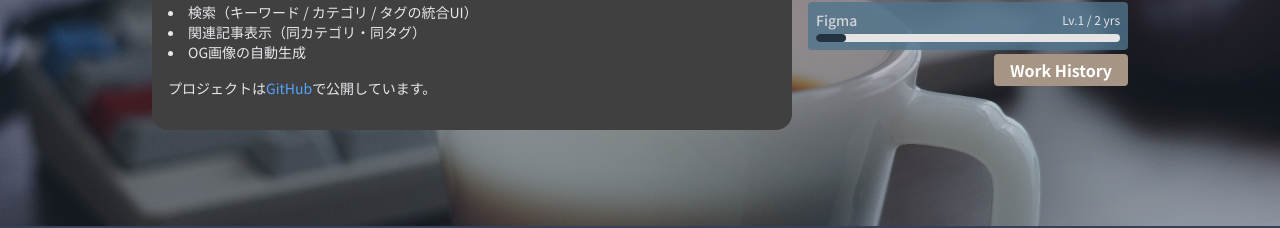
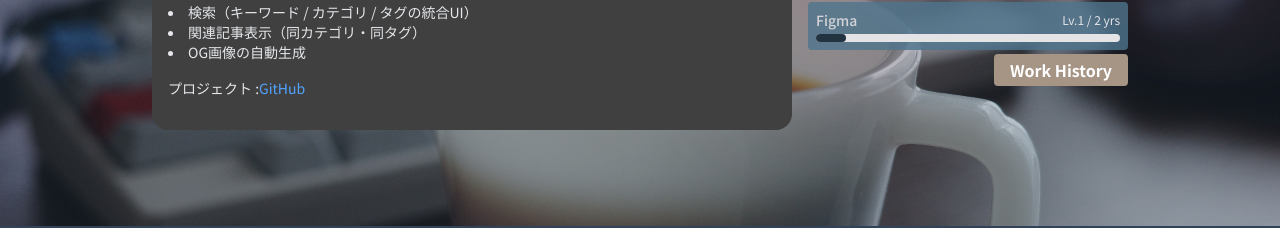
Before and after one commit to yukikim/my_test_blog, a Next.js app: page /profile in a window 1280 px wide. Shown: the part 1994-2222 px from the top of the page. Built offline with nearby package versions, Linux system fonts and the light colour scheme; a web font is replaced by a local one.

Commit message:
profile一部修正

```diff
--- a/app/profile/page.tsx
+++ b/app/profile/page.tsx
@@ -101,9 +101,9 @@
                   <li>OG画像の自動生成</li>
                 </ul>
 
-                <p className="mb-4">プロジェクトは
+                <p className="mb-4">プロジェクト :
                   <Link href="https://github.com/yukikim/my_test_blog" className="text-blue-400 hover:underline" target="_blank" rel="noopener noreferrer">GitHub</Link>
-                  で公開しています。</p>
+                  </p>
 
               </div>
             </article>
```
